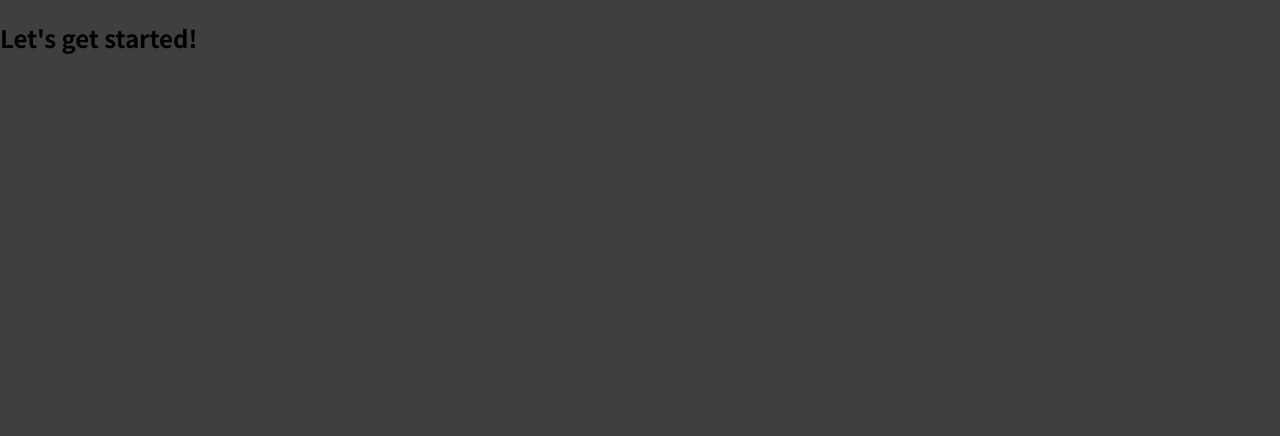
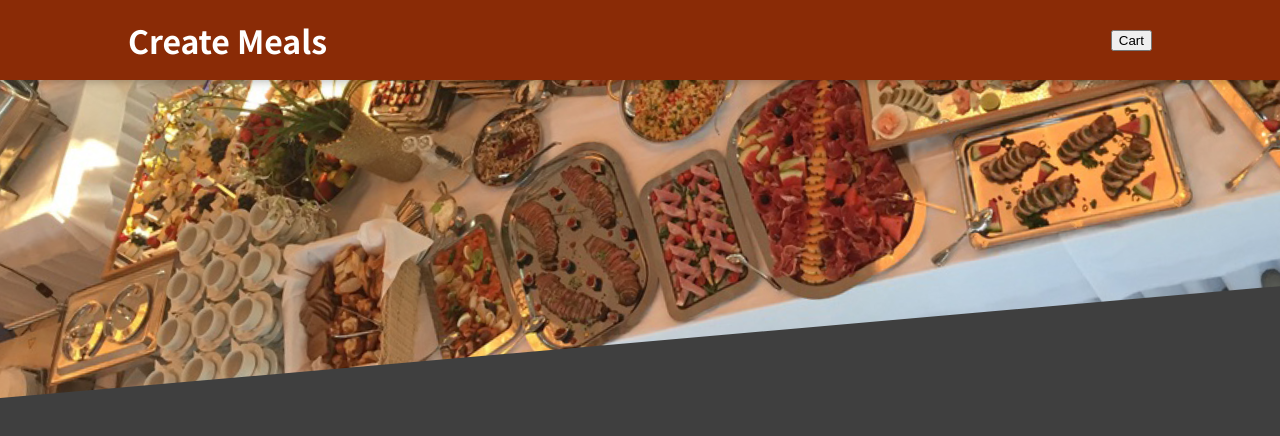
Before and after one commit to jangwalia/FoodApp, a React (Create React App) app: page / in a window 1280 px wide. Shown: the top 436 px of the page. Built offline with nearby package versions, Linux system fonts and the light colour scheme.

Commit message:
create Header Component

```diff
--- a/src/App.js
+++ b/src/App.js
@@ -1,8 +1,11 @@
+import { Fragment } from "react";
+import Header from "./Components/Layout/Header";
+
 function App() {
   return (
-    <div>
-      <h2>Let's get started!</h2>
-    </div>
+    <Fragment>
+      <Header />
+    </Fragment>
   );
 }
 
--- /dev/null
+++ b/src/Components/Layout/Header.css
@@ -0,0 +1,29 @@
+.header {
+  position: fixed;
+  top: 0;
+  left: 0;
+  width: 100%;
+  height: 5rem;
+  background-color: #8a2b06;
+  color: white;
+  display: flex;
+  justify-content: space-between;
+  align-items: center;
+  padding: 0 10%;
+  box-shadow: 0 2px 8px rgba(0, 0, 0, 0.25);
+  z-index: 10;
+}
+
+.main-image {
+  width: 100%;
+  height: 25rem;
+  z-index: 0;
+  overflow: hidden;
+}
+
+.main-image img {
+  width: 110%;
+  height: 100%;
+  object-fit: cover;
+  transform: rotateZ(-5deg) translateY(-4rem) translateX(-1rem);
+}
--- /dev/null
+++ b/src/Components/Layout/Header.js
@@ -0,0 +1,18 @@
+import React, { Fragment } from "react";
+import "./Header.css";
+import headerImage from "../../assets/meals.jpeg";
+function Header() {
+  return (
+    <Fragment>
+      <header className="header">
+        <h1>Create Meals</h1>
+        <button>Cart</button>
+      </header>
+      <div className="main-image">
+        <img src={headerImage} alt="A table full of delicious food!" />
+      </div>
+    </Fragment>
+  );
+}
+
+export default Header;
```
Also changed, not shown: src/assets/meals.jpeg (added).
